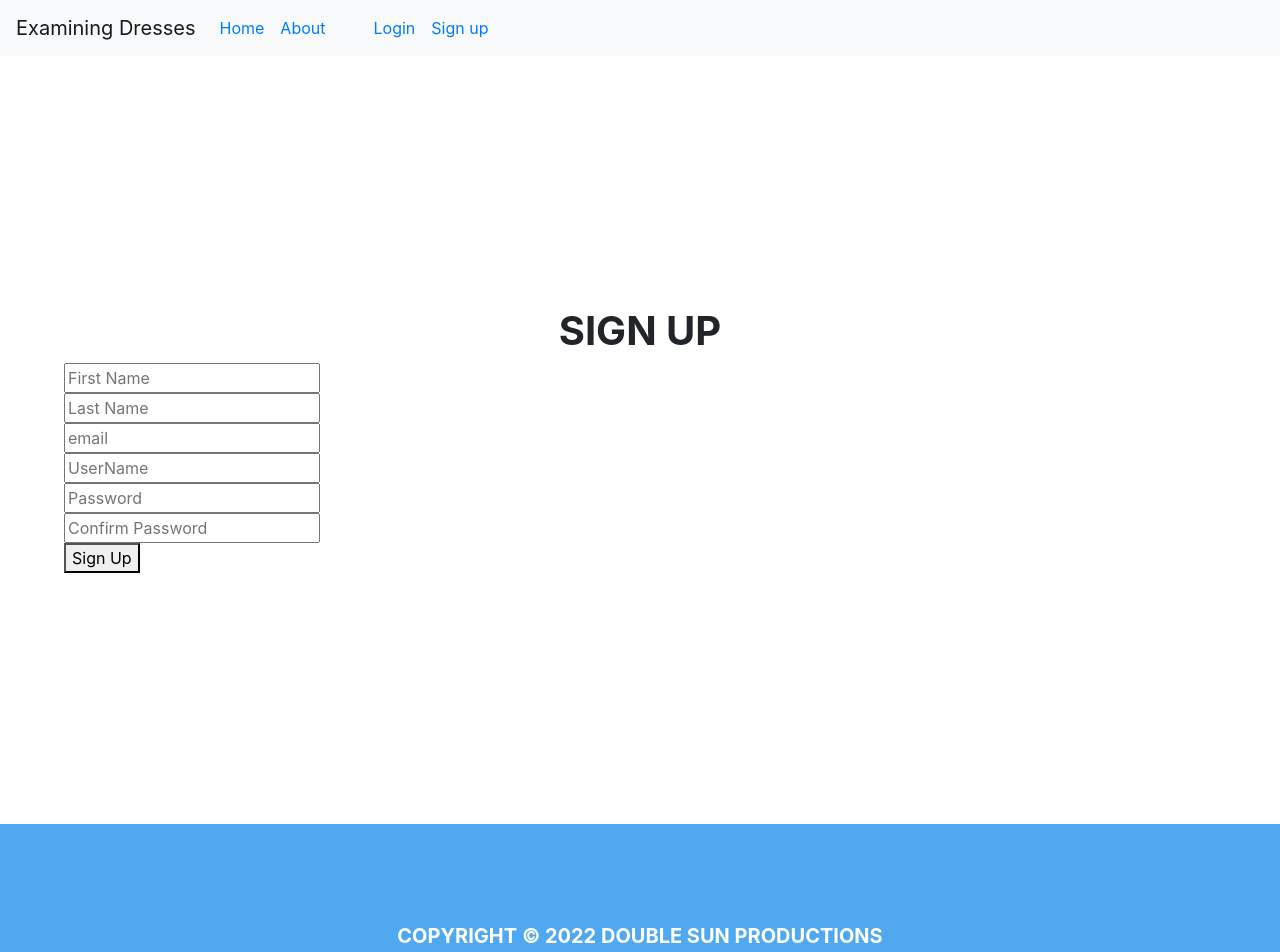
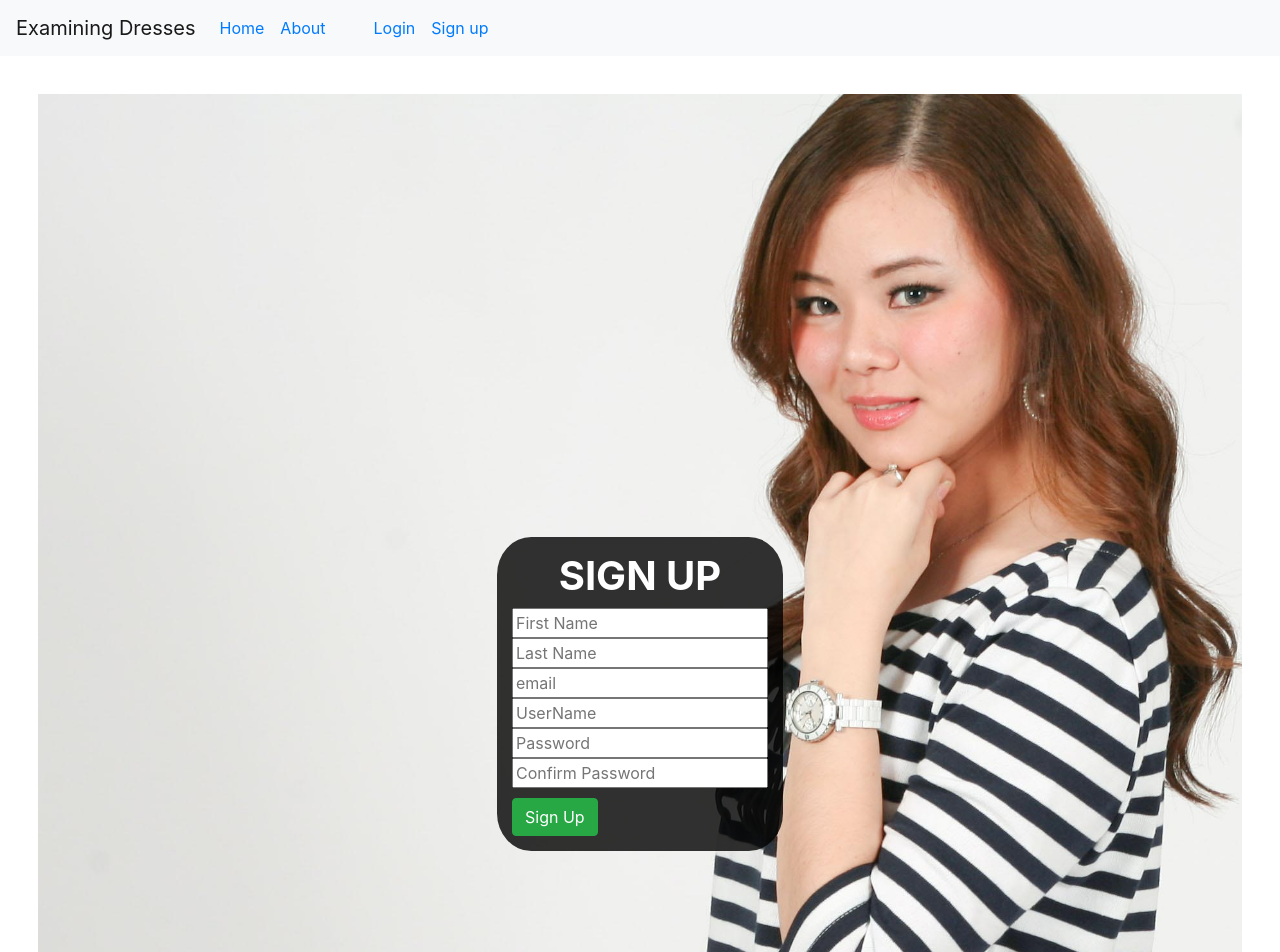
Before and after one commit to ravenusmc/dress_reviews, a Vue app in the folder client/: page /sign_up in a window 1280 px wide. Shown: the top 952 px of the page. Built offline with nearby package versions, Linux system fonts and the light colour scheme; what vue-google-charts would draw is missing.

Commit message:
started added styling to sign up page

```diff
--- a/client/src/components/login/LoginForm.vue
+++ b/client/src/components/login/LoginForm.vue
@@ -33,7 +33,7 @@
               />
             </div>
             <div class="button-div">
-              <button class="btn btn-success">Login</button>
+              <button class="btn btn-success">Explore</button>
             </div>
           </form>
         </div>
--- a/client/src/components/signup/Form.vue
+++ b/client/src/components/signup/Form.vue
@@ -1,35 +1,8 @@
-Skip to content
-Search or jump to…
-Pull requests
-Issues
-Marketplace
-Explore
-
-@ravenusmc
-ravenusmc
-/
-statues
-Public
-Code
-Issues
-Pull requests
-Actions
-Projects
-Wiki
-Security
-Insights
-Settings
-statues/client/src/components/signup/Form.vue
-@ravenusmc
-ravenusmc working on building drilldown table for first graph
-Latest commit 43a990b on Jan 5
- History
- 1 contributor
-122 lines (118 sloc)  3 KB
-
 <template>
   <div>
     <section>
+      <div class="form-area">
+        <div class="form-input-area">
           <h1 class="center signup-title title-size font">Sign Up</h1>
           <form @submit="signup">
             <div class="field">
@@ -80,8 +53,10 @@ Latest commit 43a990b on Jan 5
                 placeholder="Confirm Password"
               />
             </div>
-        <button class="button is-success">Sign Up</button>
+            <button class="btn btn-success">Sign Up</button>
           </form>
+        </div>
+      </div>
     </section>
   </div>
 </template>
@@ -136,29 +111,37 @@ export default {
 
 <style scoped>
 section {
-  height: 80vh;
-  margin: 5% 5% 5% 5%;
+  height: 150vh;
+  margin: 3%;
+  background-image: url("../../assets/images/Signup.jpg");
+  background-position: center;
+  background-size: cover;
+  background-repeat: no-repeat;
   display: flex;
   flex-direction: column;
   justify-content: center;
 }
+
 .signup-title {
   text-transform: uppercase;
   font-weight: bold;
+  color: white;
+}
+
+.form-area {
+  display: flex;
+  flex-direction: column;
+  justify-content: center;
+  align-items: center;
+}
+
+.form-input-area {
+  background-color: rgb(0, 0, 0, 0.8);
+  padding: 15px;
+  border-radius: 12%;
+}
+
+button {
+  margin-top: 10px;
 }
 </style>
-Footer
-© 2022 GitHub, Inc.
-Footer navigation
-Terms
-Privacy
-Security
-Status
-Docs
-Contact GitHub
-Pricing
-API
-Training
-Blog
-About
-statues/client/src at main · ravenusmc/statuesstatues/Form.vue at main · ravenusmc/statues
```
Also changed, not shown: client/src/assets/images/Signup.jpg (added), 1 other file (tests, documents, lock files or other folders). Lines whose indentation alone changed are shown as unchanged.
